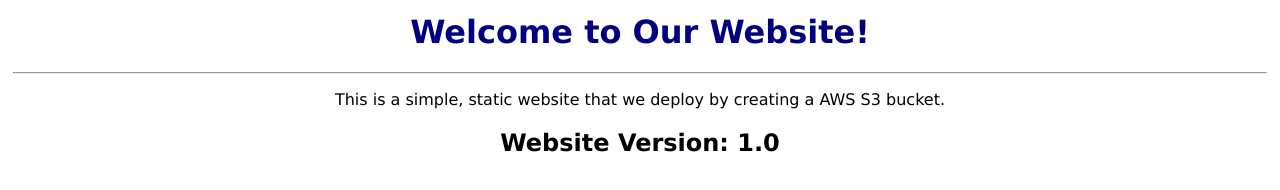
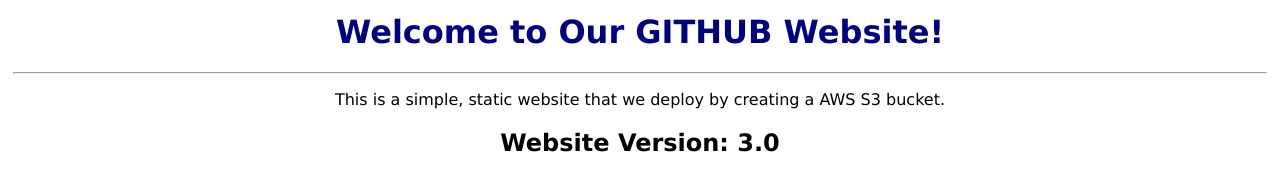
Before and after one commit to nazariybu/s3-static-task, a plain HTML site: page index.html in a window 1280 px wide. Drawn offline with Linux system fonts and the light colour scheme.

Commit message:
Update index.html

```diff
--- a/index.html
+++ b/index.html
@@ -3,9 +3,9 @@
         <title>Sample Website - AWS S3 bucket static website</title>
     </head>
     <body style="text-align:center;font-family:Verdana;margin:1%;">
-        <h1 style="color:navy">Welcome to Our Website!</h1>
+        <h1 style="color:navy">Welcome to Our GITHUB Website!</h1>
         <hr>
         <p>This is a simple, static website that we deploy by creating a AWS S3 bucket.</p>
-        <h2>Website Version: 1.0</h2>
+        <h2>Website Version: 3.0</h2>
     </body>
 </html>
```
